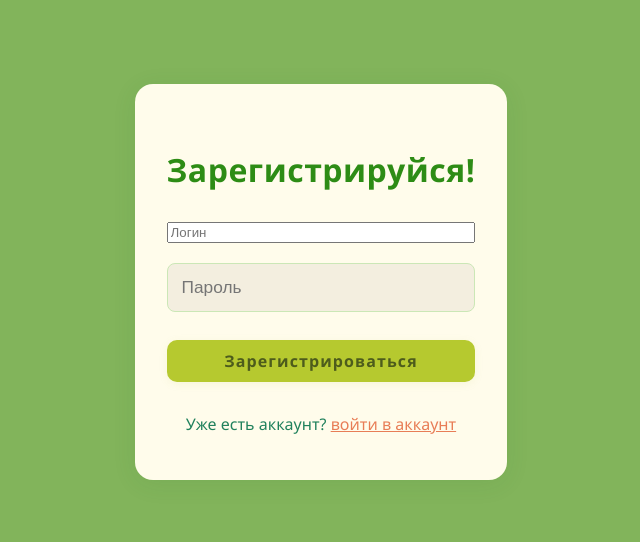
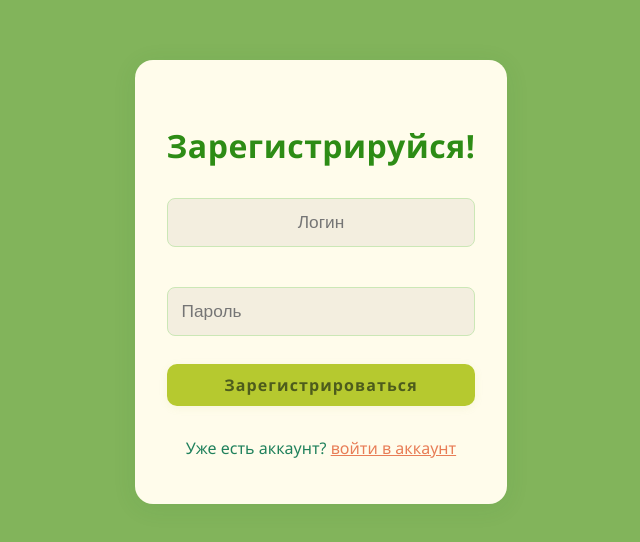
Before and after one commit to H0uton/-, a React (Vite) app: page /register in a window 1280 px wide. Shown: the part 118-660 px from the top of the page, without its empty margins (319-959 px from the left). Built offline with nearby package versions, Linux system fonts and the light colour scheme.

Commit message:
Add files via upload

```diff
--- a/src/pages/RegisterPage.jsx
+++ b/src/pages/RegisterPage.jsx
@@ -36,6 +36,22 @@ function RegisterPage() {
           value={username}
           maxLength={100}
           onChange={(e) => setUsername(e.target.value)}
+          style={{
+            padding: '13px 14px',
+            border: '1.5px solid #cbe7b6',
+            borderRadius: '8px',
+            fontSize: '1.08rem',
+            background: '#f3eedf',
+            color: '#0d341c',
+            outline: 'none',
+            transition: 'border 0.2s',
+            width: '100%',
+            marginBottom: '20px',
+            textAlign: 'center',
+            boxSizing: 'border-box'
+          }}
+          onFocus={e => e.target.style.background = '#f6fbe9'}
+          onBlur={e => e.target.style.background = '#f3eedf'}
         />
         <input
           type="password"
```
